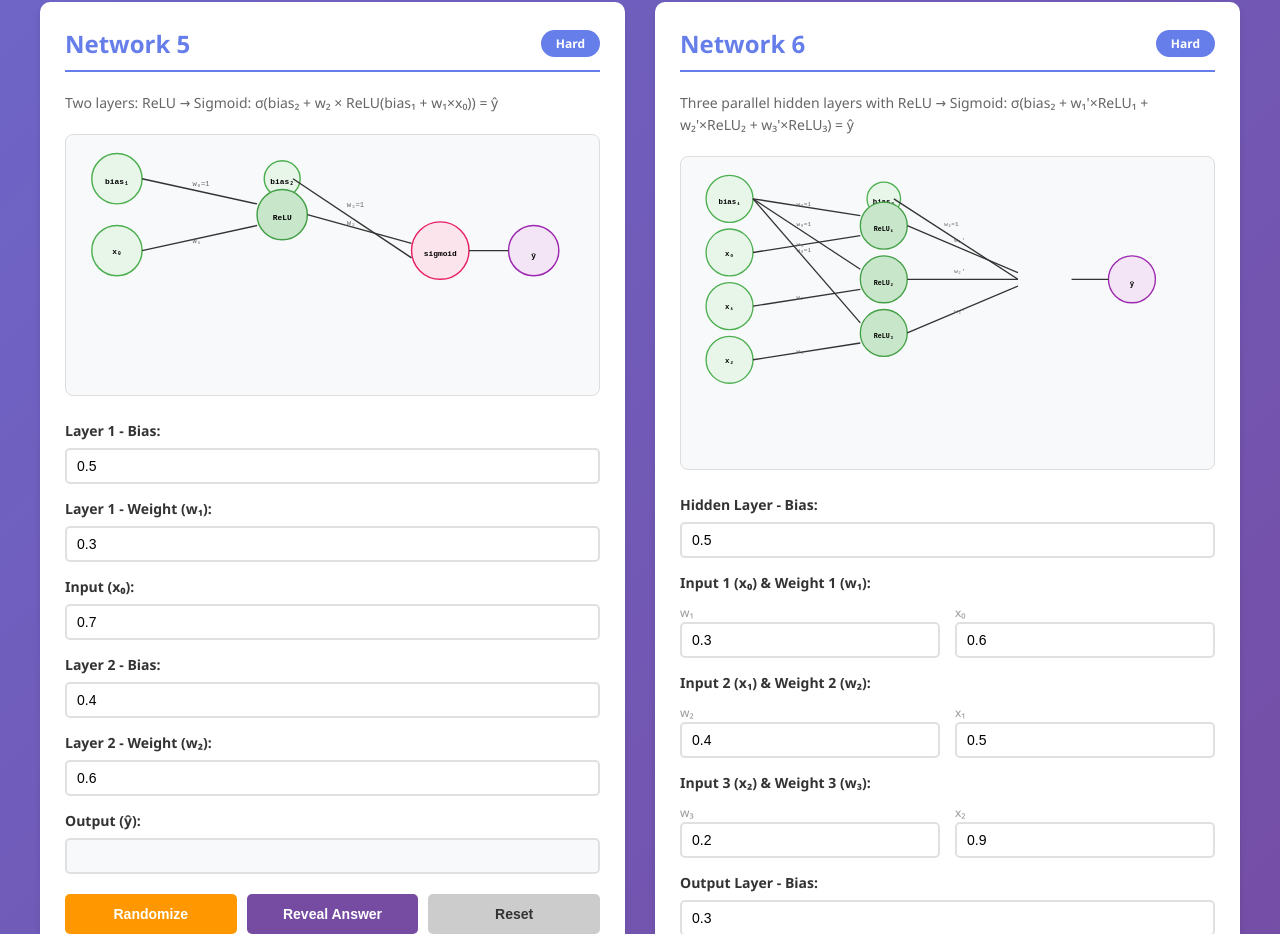
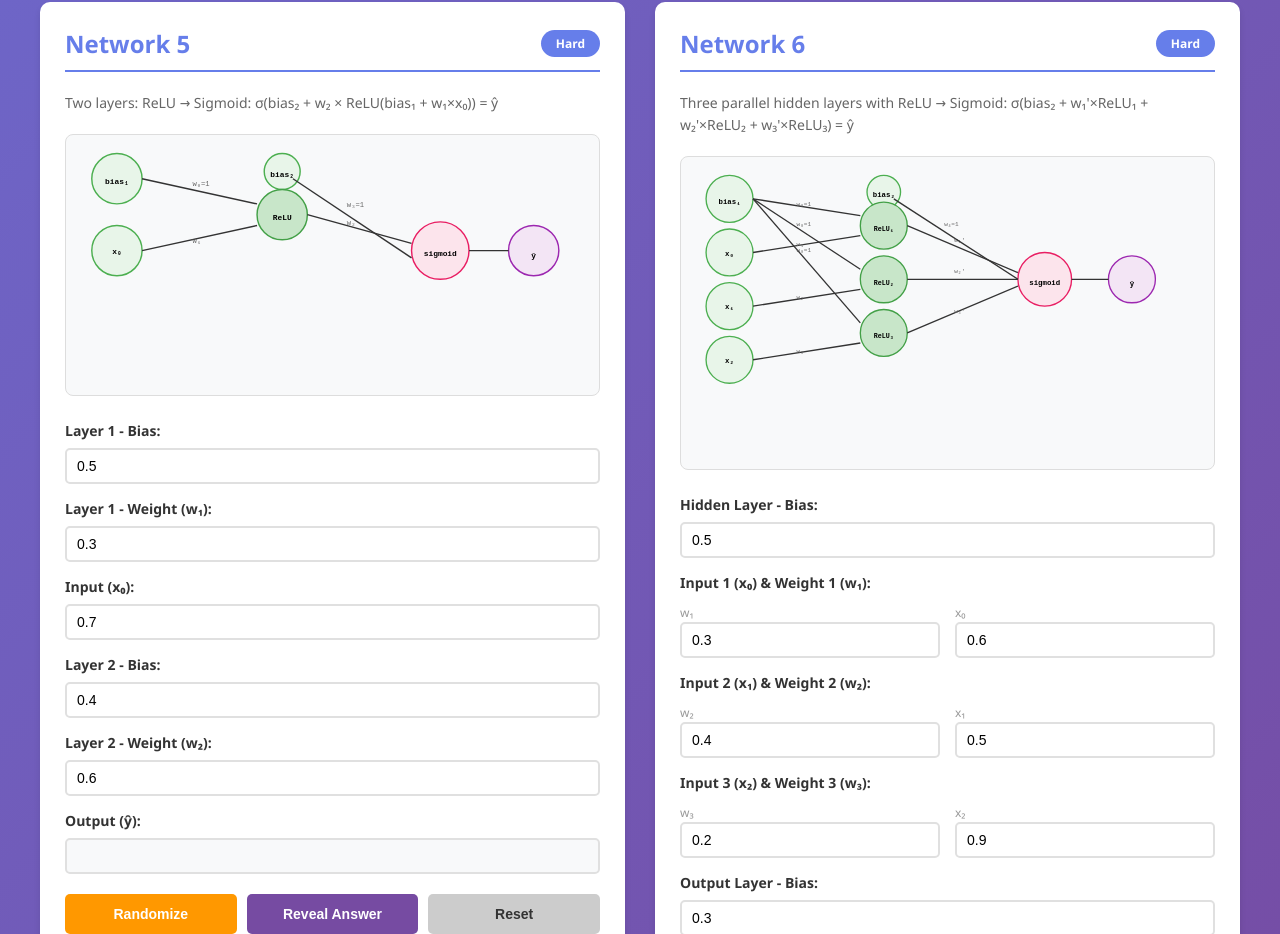
Before and after one commit to Gznii/final_forward_pass_thru_NN, a plain HTML site: page index.html in a window 1280 px wide. Shown: the part 2379-3313 px from the top of the page. Drawn offline with Linux system fonts and the light colour scheme.

Commit message:
bias fix 3

```diff
--- a/index.html
+++ b/index.html
@@ -649,9 +649,9 @@
                   <circle cx="50" cy="140" r="35" fill="#e8f5e9" stroke="#4caf50" stroke-width="2"/>
                   <text x="50" y="145" text-anchor="middle" font-size="11" font-weight="bold">x₀</text>
 
-                  <!-- bias2 circle above ReLU (Network 5) -->
-                  <circle cx="280" cy="40" r="25" fill="#e8f5e9" stroke="#4caf50" stroke-width="2"/>
-                  <text x="280" y="48" text-anchor="middle" font-size="11" font-weight="bold">bias₂</text>
+                  <!-- bias2 circle above ReLU (Network 5) - shifted up by diameter (clamped to keep on-canvas) -->
+                  <circle cx="280" cy="30" r="25" fill="#e8f5e9" stroke="#4caf50" stroke-width="2"/>
+                  <text x="280" y="38" text-anchor="middle" font-size="11" font-weight="bold">bias₂</text>
 
                   <!-- ReLU circle -->
                   <circle cx="280" cy="90" r="35" fill="#c8e6c9" stroke="#43a047" stroke-width="2"/>
@@ -747,9 +747,9 @@
                   <circle cx="50" cy="280" r="35" fill="#e8f5e9" stroke="#4caf50" stroke-width="2"/>
                   <text x="50" y="285" text-anchor="middle" font-size="11" font-weight="bold">x₂</text>
 
-                  <!-- bias2 circle above ReLU1 (Network 6) -->
-                  <circle cx="280" cy="40" r="25" fill="#e8f5e9" stroke="#4caf50" stroke-width="2"/>
-                  <text x="280" y="48" text-anchor="middle" font-size="11" font-weight="bold">bias₂</text>
+                  <!-- bias2 circle above ReLU1 (Network 6) - shifted up by diameter (clamped to keep on-canvas) -->
+                  <circle cx="280" cy="30" r="25" fill="#e8f5e9" stroke="#4caf50" stroke-width="2"/>
+                  <text x="280" y="38" text-anchor="middle" font-size="11" font-weight="bold">bias₂</text>
 
                   <!-- ReLU1 circle -->
                   <circle cx="280" cy="80" r="35" fill="#c8e6c9" stroke="#43a047" stroke-width="2"/>
@@ -762,6 +762,10 @@
                   <!-- ReLU3 circle -->
                   <circle cx="280" cy="240" r="35" fill="#c8e6c9" stroke="#43a047" stroke-width="2"/>
                   <text x="280" y="248" text-anchor="middle" font-size="10" font-weight="bold">ReLU₃</text>
+
+                  <!-- sigmoid circle (restored) -->
+                  <circle cx="520" cy="160" r="40" fill="#fce4ec" stroke="#e91e63" stroke-width="2"/>
+                  <text x="520" y="168" text-anchor="middle" font-size="11" font-weight="bold">sigmoid</text>
 
                   <!-- output circle -->
                   <circle cx="650" cy="160" r="35" fill="#f3e5f5" stroke="#9c27b0" stroke-width="2"/>
```
